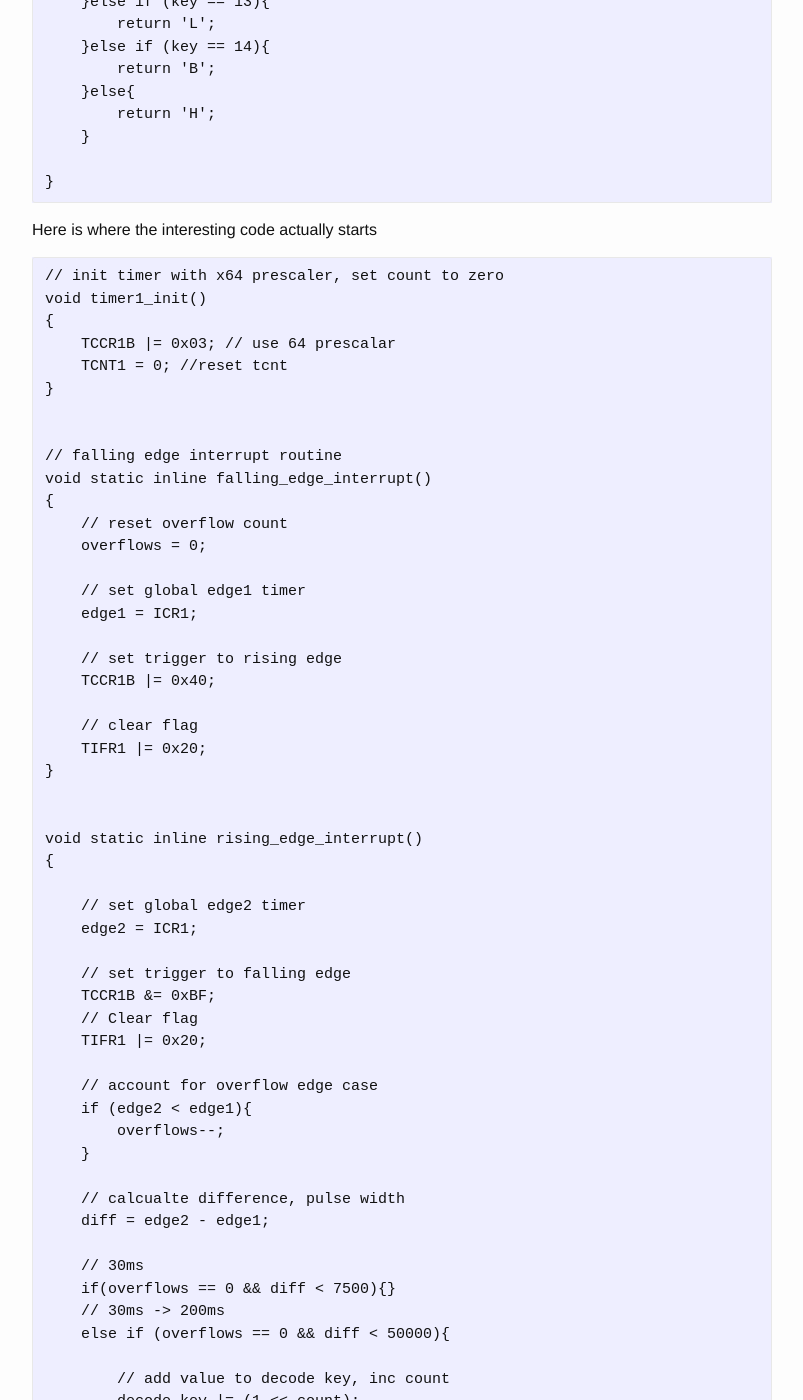
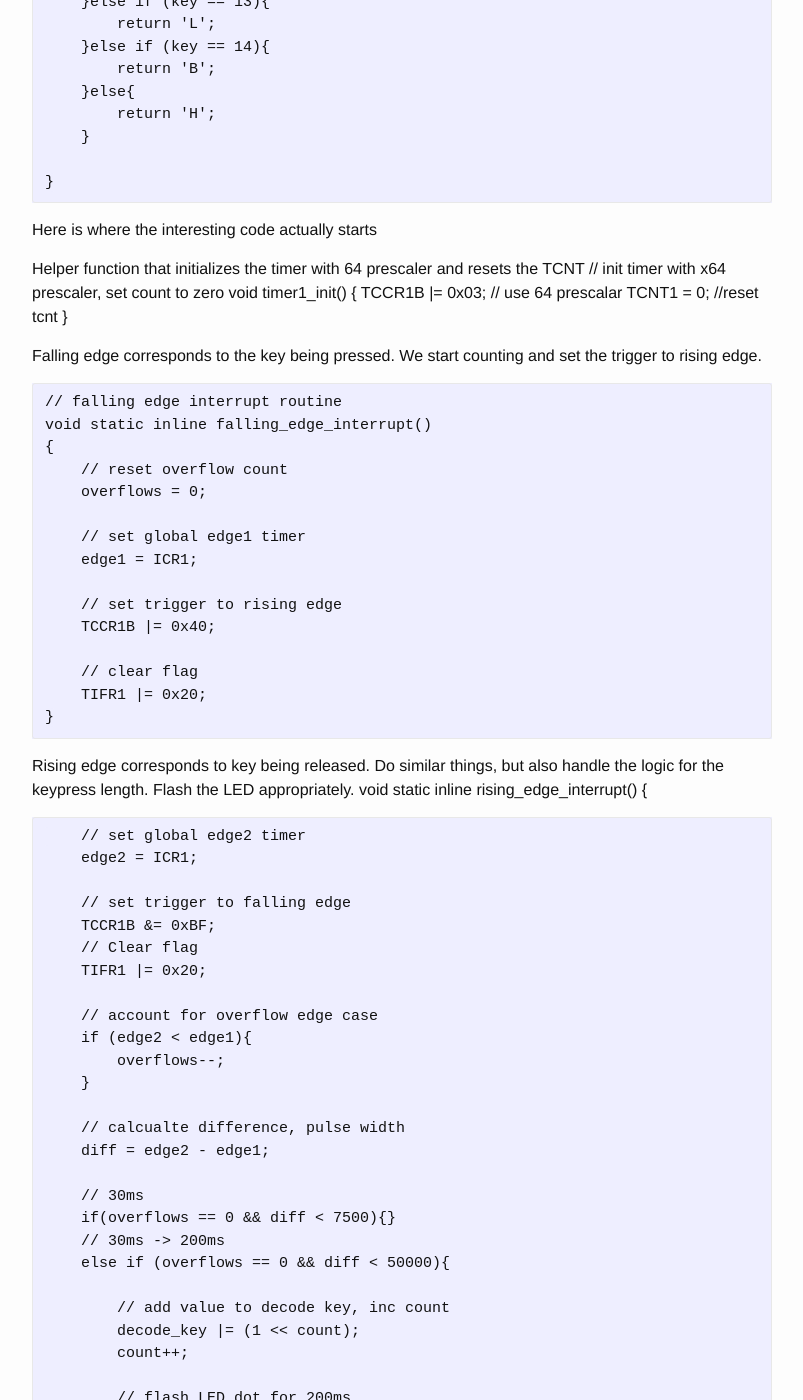
Before and after one commit to feefles/ese350, a Jekyll site: the page built from lab2.md, in a window 1280 px wide and 1400 px high, scrolled down 3685 px. Shown: the whole window, without its empty margins (238-1041 px from the left). Built offline with Jekyll 4.4.1, drawn with Linux system fonts in a browser that asks for light colours; some of the changed text lies outside the part shown.

Commit message:
comment the modules more

````diff
--- a/lab2.md
+++ b/lab2.md
@@ -138,12 +138,17 @@ It breaks them down into now many presses are required for the letter.
 
 Here is where the interesting code actually starts
 
+
+Helper function that initializes the timer with 64 prescaler and resets the TCNT
     // init timer with x64 prescaler, set count to zero
     void timer1_init()
     {
         TCCR1B |= 0x03; // use 64 prescalar
         TCNT1 = 0; //reset tcnt
     }
+
+Falling edge corresponds to the key being pressed.
+We start counting and set the trigger to rising edge.
 
 
     // falling edge interrupt routine
@@ -162,7 +167,9 @@ Here is where the interesting code actually starts
         TIFR1 |= 0x20;
     }
 
-
+Rising edge corresponds to key being released.
+Do similar things, but also handle the logic for the keypress
+length. Flash the LED appropriately.
     void static inline rising_edge_interrupt()
     {
 
@@ -216,6 +223,7 @@ Here is where the interesting code actually starts
     }
 
 
+This interrupt wraps around the other 2 handlers (allowed us to better abstract the code)
     // Timer interrupt
     ISR(TIMER1_CAPT_vect){
 
@@ -232,6 +240,8 @@ Here is where the interesting code actually starts
 
     }
 
+The timer interrupt. We use this interrupt to determine
+when we have hit a space and should decode.
     // timer overflow interrupt
     ISR(TIMER1_OVF_vect){
 
@@ -298,4 +308,3 @@ Here is where the interesting code actually starts
         while(1){}
         return (0); //this line is never actually reached
     }
-```
````
